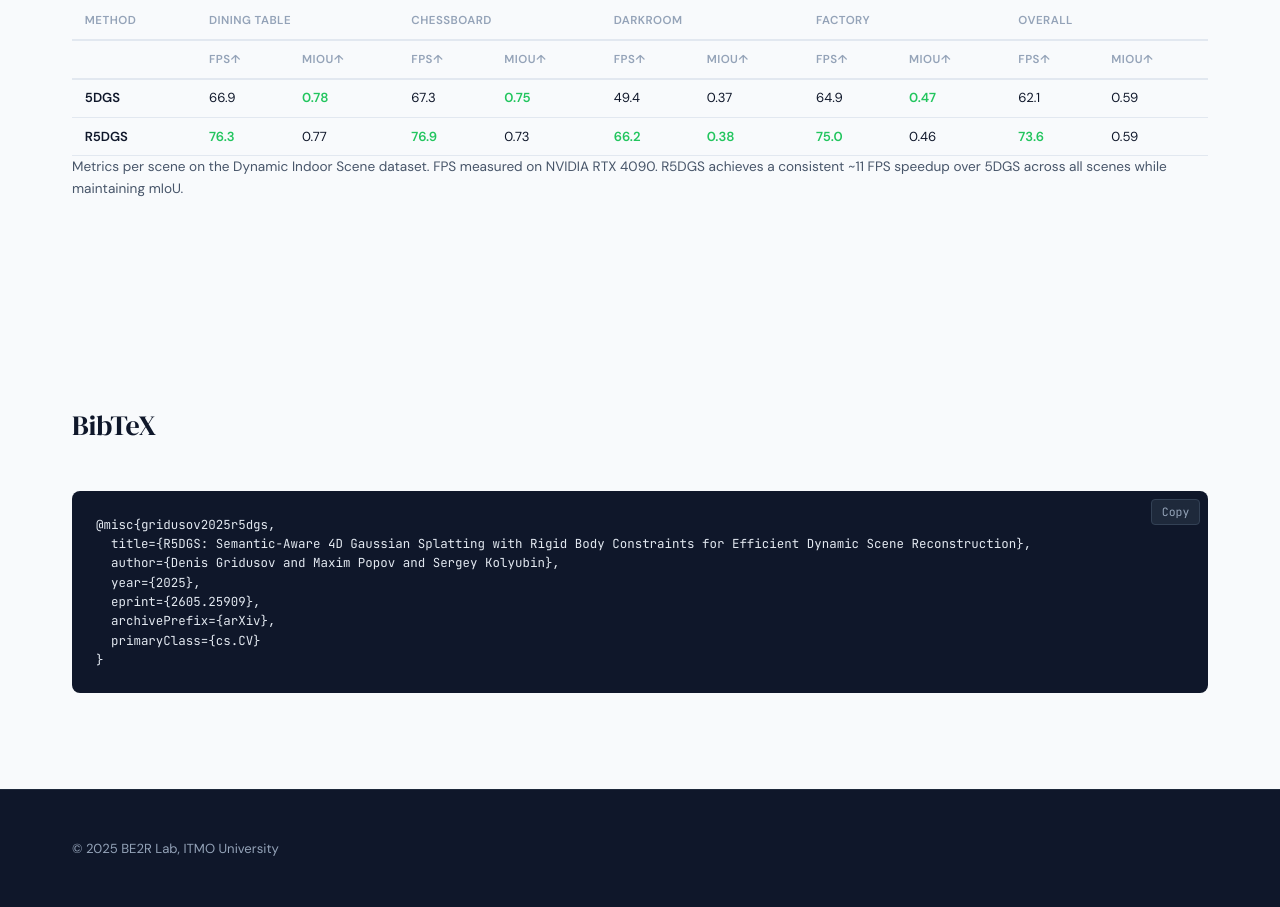
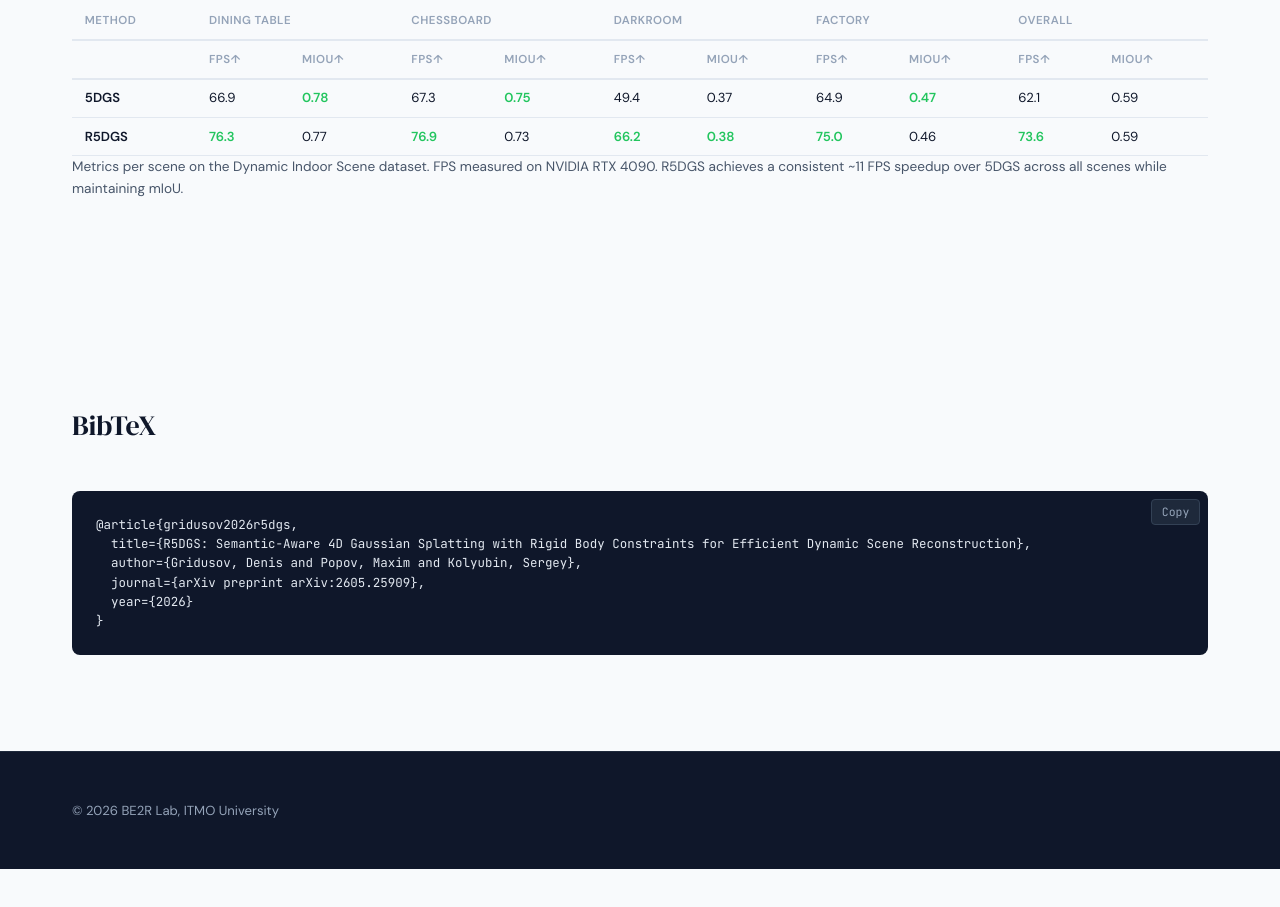
Before and after one commit to be2rlab/r5dgs, a plain HTML site: page index.html in a window 1280 px wide. Shown: the part 4590-5497 px from the top of the page. After the commit the page ends 5459 px from the top, so only its background shows below. Drawn offline with Linux system fonts and the light colour scheme.

Commit message:
Year and bib bugfixes

```diff
--- a/index.html
+++ b/index.html
@@ -24,7 +24,7 @@
       {"@type": "Person", "name": "Maxim Popov", "affiliation": "ITMO University"},
       {"@type": "Person", "name": "Sergey Kolyubin", "affiliation": "ITMO University"}
     ],
-    "datePublished": "2025",
+    "datePublished": "2026",
     "identifier": "arXiv:2605.25909",
     "sameAs": "https://arxiv.org/abs/2605.25909"
   }
@@ -317,13 +317,11 @@
       </div>
       <div class="bib-block">
         <button class="bib-copy-btn" id="bibCopyBtn">Copy</button>
-        <pre>@misc{gridusov2025r5dgs,
+        <pre>@article{gridusov2026r5dgs,
   title={R5DGS: Semantic-Aware 4D Gaussian Splatting with Rigid Body Constraints for Efficient Dynamic Scene Reconstruction},
-  author={Denis Gridusov and Maxim Popov and Sergey Kolyubin},
-  year={2025},
-  eprint={2605.25909},
-  archivePrefix={arXiv},
-  primaryClass={cs.CV}
+  author={Gridusov, Denis and Popov, Maxim and Kolyubin, Sergey},
+  journal={arXiv preprint arXiv:2605.25909},
+  year={2026}
 }</pre>
       </div>
     </div>
@@ -367,7 +365,7 @@
   <!-- ===== Footer ===== -->
   <footer>
     <div class="container">
-      <span>&copy; 2025 BE2R Lab, ITMO University</span>
+      <span>&copy; 2026 BE2R Lab, ITMO University</span>
       <!-- <span>Built with <a href="https://pages.github.com/" target="_blank" rel="noopener">GitHub Pages</a></span> -->
     </div>
   </footer>
```
